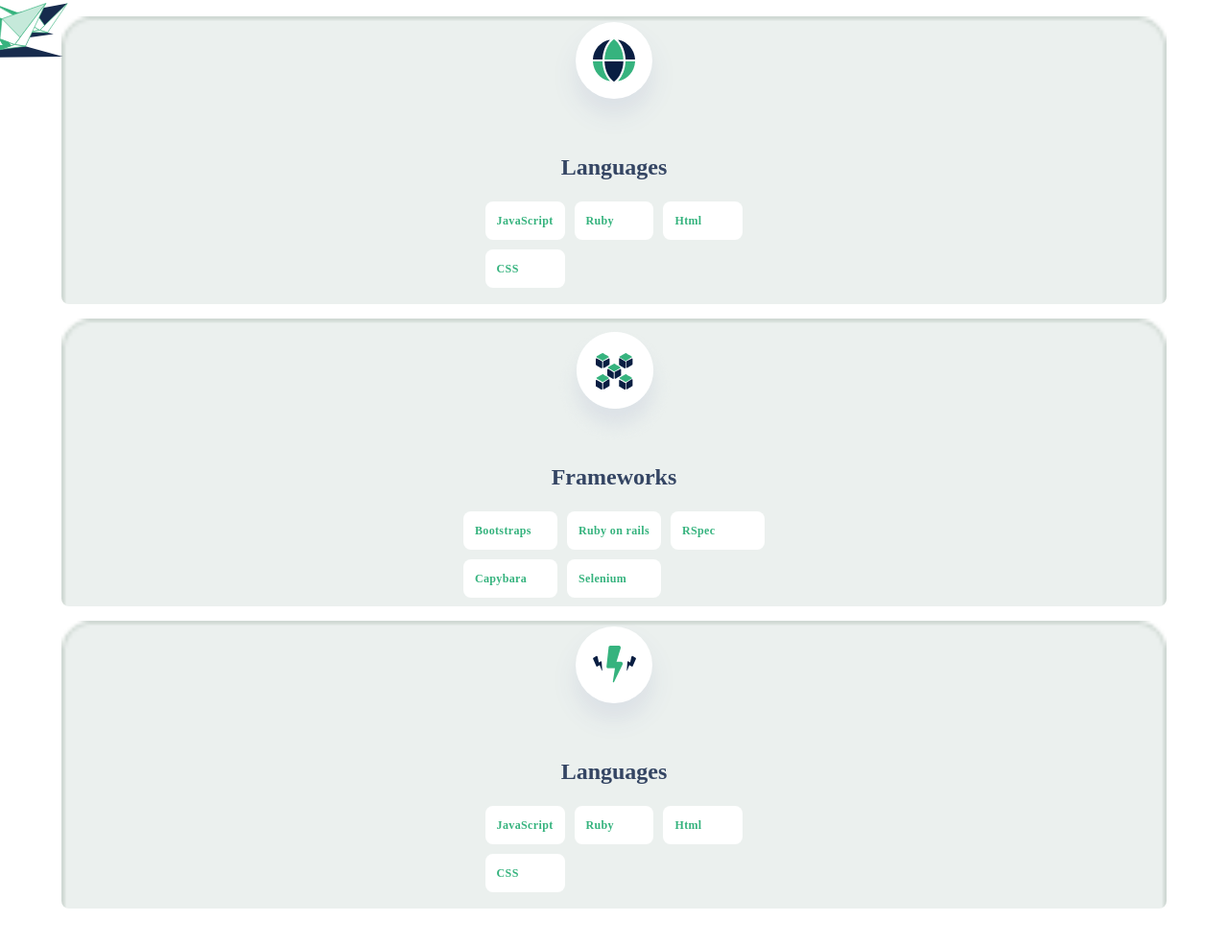
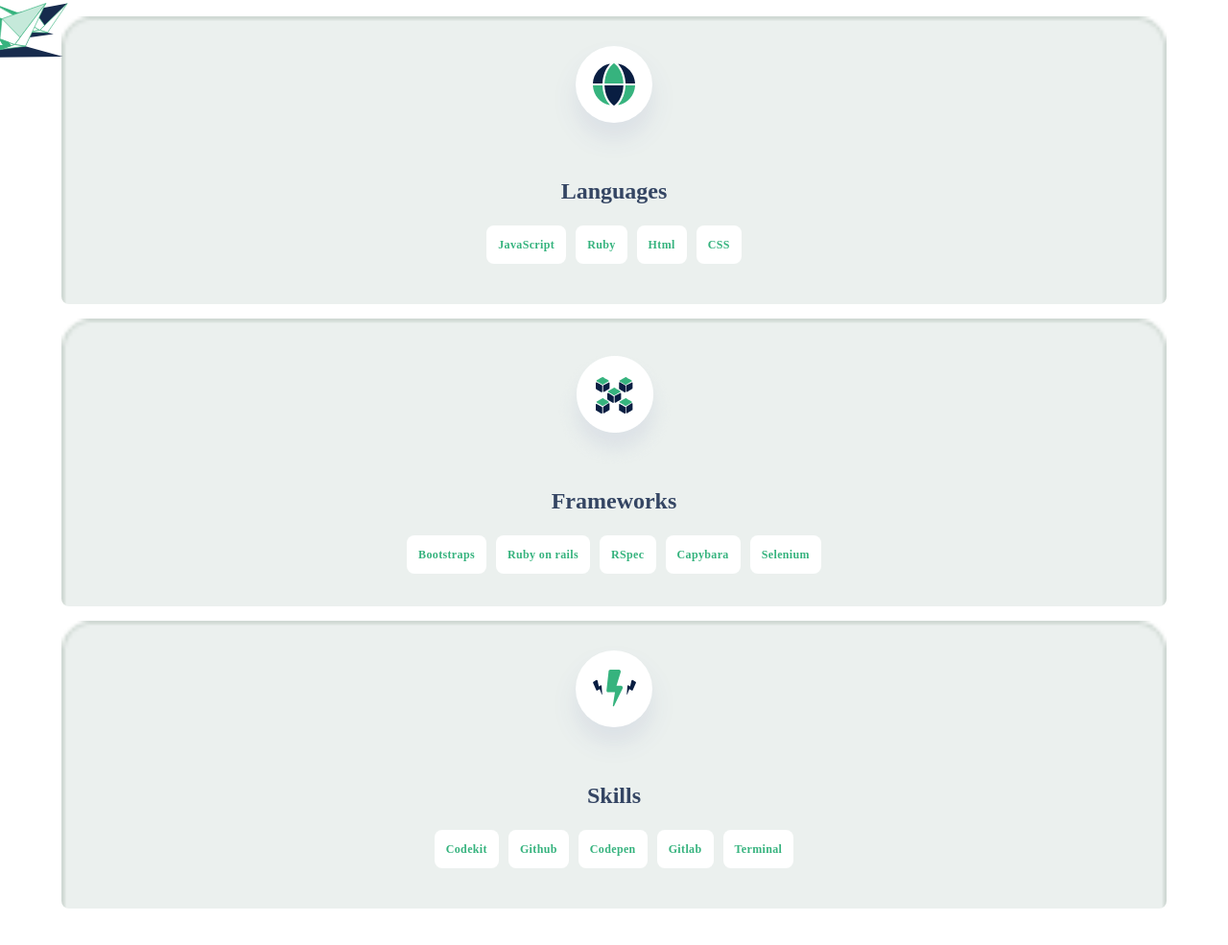
Before and after one commit to kendoriddy/portfolio-website, a website: page index.html in a window 1280 px wide. Shown: the part 4040-5025 px from the top of the page at 96% size. Drawn offline with Linux system fonts and the light colour scheme.

```diff
--- a/index.html
+++ b/index.html
@@ -191,12 +191,13 @@
         <div class="skill-card">
           <img src="assets/images/icon-skills.svg" alt="" />
           <div class="skill-items">
-            <h3>Languages</h3>
+            <h3>Skills</h3>
             <ul>
-              <li>JavaScript</li>
-              <li>Ruby</li>
-              <li>Html</li>
-              <li>CSS</li>
+              <li>Codekit</li>
+              <li>Github</li>
+              <li>Codepen</li>
+              <li>Gitlab</li>
+              <li>Terminal</li>
             </ul>
           </div>
         </div>
--- a/style.css
+++ b/style.css
@@ -261,8 +261,9 @@
   padding: 20px 0;
   gap: 10px;
   color: #36b37e;
-  display: grid;
-  grid-template-columns: repeat(3, 1fr);
+  display: flex;
+  flex-wrap: wrap;
+  justify-content: center;
   align-items: center;
 }
 
```
